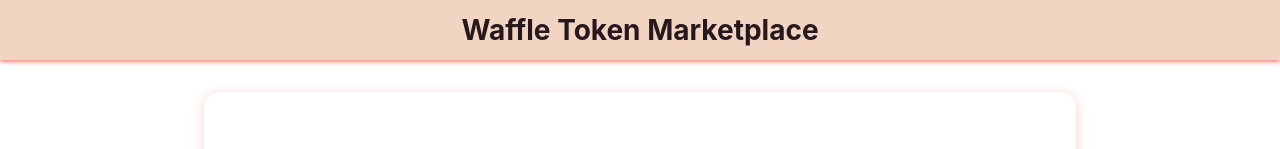
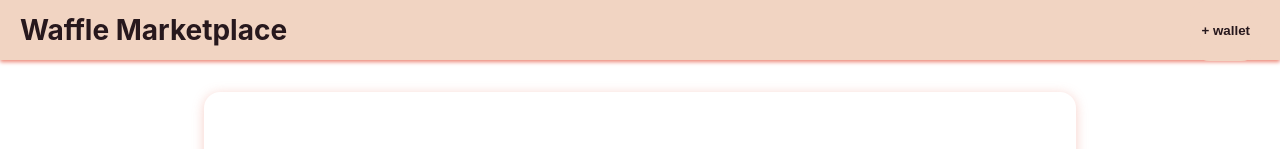
Before and after one commit to wafflestudio/smart-contract, a Next.js app in the folder marketplace_front/: page / in a window 1280 px wide. Shown: the top 149 px of the page. Built offline with nearby package versions, Linux system fonts and the light colour scheme.

Commit message:
지갑 연결 과정 분리

```diff
--- a/marketplace_front/components/molecules/index.ts
+++ b/marketplace_front/components/molecules/index.ts
@@ -1 +1,2 @@
 export * from './mint-button/mint-button';
+export * from './wallet-button/wallet-button';
--- /dev/null
+++ b/marketplace_front/components/molecules/wallet-button/wallet-button.module.scss
@@ -0,0 +1,74 @@
+@import 'styles/palette';
+
+.walletButton {
+    color: $waffle_black;
+    cursor: pointer;
+    border: none;
+    border-radius: 20px;
+    padding: 10px;
+    position: relative;
+    transition: all 0.5s;
+
+    &::before,
+    &::after {
+        position: absolute;
+        content: '';
+    }
+
+    &::before {
+        background: linear-gradient(-45deg, #ee7752, #e73c7e, #23a6d5, #23d5ab);
+        background-size: 400% 400%;
+        top: 0;
+        left: 0;
+        height: 100%;
+        width: 100%;
+        border-radius: 20px;
+    }
+
+    &::after {
+        background-color: $waffle_brown;
+        transition: all 0.4s;
+        top: -1px;
+        left: -1px;
+        right: -1px;
+        bottom: -1px;
+        border-radius: 20px;
+    }
+
+    &:hover::after {
+        top: 4px;
+        left: 4px;
+        right: 4px;
+        bottom: 4px;
+    }
+
+    &:hover::before {
+        background: linear-gradient(-45deg, #ee7752, #e73c7e, #23a6d5, #23d5ab);
+        background-size: 400% 400%;
+        animation: gradient 1s ease infinite;
+    }
+
+    p {
+        position: relative;
+        border-radius: 50%;
+        pointer-events: none;
+        z-index: 2;
+        vertical-align: middle;
+        font-weight: bold;
+    }
+}
+
+
+@keyframes gradient {
+  0% {
+    background-position: 0 50%;
+  }
+
+  50% {
+    background-position: 100% 50%;
+  }
+
+  100% {
+    background-position: 0 50%;
+  }
+}
--- /dev/null
+++ b/marketplace_front/components/molecules/wallet-button/wallet-button.tsx
@@ -0,0 +1,29 @@
+import { useState } from 'react';
+
+import classNames from 'classnames';
+
+import { connectWallet } from '../../../library/ether';
+
+import styles from './wallet-button.module.scss';
+
+interface Props {
+  className?: string;
+}
+
+export const WalletButton = ({ className }: Props) => {
+  const [address, setAddress] = useState<string | null>(null);
+  const onClickWallet = async () => {
+    if (address) {
+      setAddress(null);
+      return;
+    }
+    const walletAddress = await connectWallet();
+    setAddress(walletAddress ?? null);
+  };
+
+  return (
+    <button className={classNames(className, styles.walletButton)} onClick={() => onClickWallet()}>
+      {address ? <p>{address}</p> : <p>+ wallet</p>}
+    </button>
+  );
+};
--- a/marketplace_front/components/pages/home/home.tsx
+++ b/marketplace_front/components/pages/home/home.tsx
@@ -1,21 +1,9 @@
 import { MarketBanner } from '../../organisms';
 import { Layout, HomeTokenList, CreateToken, HomeTransferHistory } from '../../templates';
-
-import { useAddress } from './home.query';
 
 import styles from './home.module.scss';
 
 export const Home = () => {
-  const { data: address, isLoading } = useAddress();
-
-  const msg =
-    typeof window === 'undefined' || isLoading
-      ? ''
-      : address
-      ? `logged in as ${address}`
-      : 'Please check if metamask is connected.';
-  console.log(msg);
-
   return (
     <Layout className={styles.wrapper}>
       <HomeTokenList className={styles.tokenList} />
--- a/marketplace_front/components/templates/layout/layout.module.scss
+++ b/marketplace_front/components/templates/layout/layout.module.scss
@@ -1,13 +1,20 @@
 @import 'styles/palette';
 
+
 .header {
+  display: flex;
+  place-content: space-between;
   height: 60px;
-  text-align: center;
   line-height: 60px;
-  font-size: 28px;
   color: $waffle_black;
   box-shadow: 0 2px 4px $waffle_pink;
   background-color: $waffle_brown;
+  padding-left: 20px;
+  padding-right: 20px;
+}
+
+.header > .text {
+  font-size: 28px;
   font-weight: bold;
 }
 
--- a/marketplace_front/components/templates/layout/layout.tsx
+++ b/marketplace_front/components/templates/layout/layout.tsx
@@ -2,6 +2,8 @@ import { PropsWithChildren } from 'react';
 
 import classNames from 'classnames';
 import Head from 'next/head';
+
+import { WalletButton } from '../../molecules';
 
 import styles from './layout.module.scss';
 
@@ -10,7 +12,7 @@ interface Props {
   className?: string;
 }
 
-export const Layout = ({ children, title = 'Waffle Token Marketplace', className }: PropsWithChildren<Props>) => {
+export const Layout = ({ children, title = 'Waffle Marketplace', className }: PropsWithChildren<Props>) => {
   return (
     <div className={styles.container}>
       <Head>
@@ -19,7 +21,10 @@ export const Layout = ({ children, title = 'Waffle Token Marketplace', className
         <link rel="icon" href="/favicon.ico" />
       </Head>
 
-      <header className={styles.header}>{title}</header>
+      <header className={styles.header}>
+        <div className={styles.text}>{title}</div>
+        <WalletButton />
+      </header>
 
       <main className={classNames(className, styles.main)}>{children}</main>
 
--- a/marketplace_front/library/ether.ts
+++ b/marketplace_front/library/ether.ts
@@ -1,4 +1,5 @@
 import { ethers } from 'ethers';
+import toast from 'react-hot-toast';
 
 import { exchangeAbi, exchangeAddress } from './contracts';
 export const provider =
@@ -13,3 +14,15 @@ export const provider =
       new ethers.providers.JsonRpcProvider();
 
 export const marketContract = new ethers.Contract(exchangeAddress, exchangeAbi, provider);
+
+export const connectWallet = async () => {
+  try {
+    if (!provider) throw Error;
+    const addressList: string[] = await provider.send('eth_requestAccounts', []);
+    if (addressList.length !== 1) throw Error;
+    return addressList[0];
+  } catch {
+    toast.error('Metamask 에 계정이 올바르게 연결되어 있는지 확인해 주세요.');
+    return null;
+  }
+};
```
